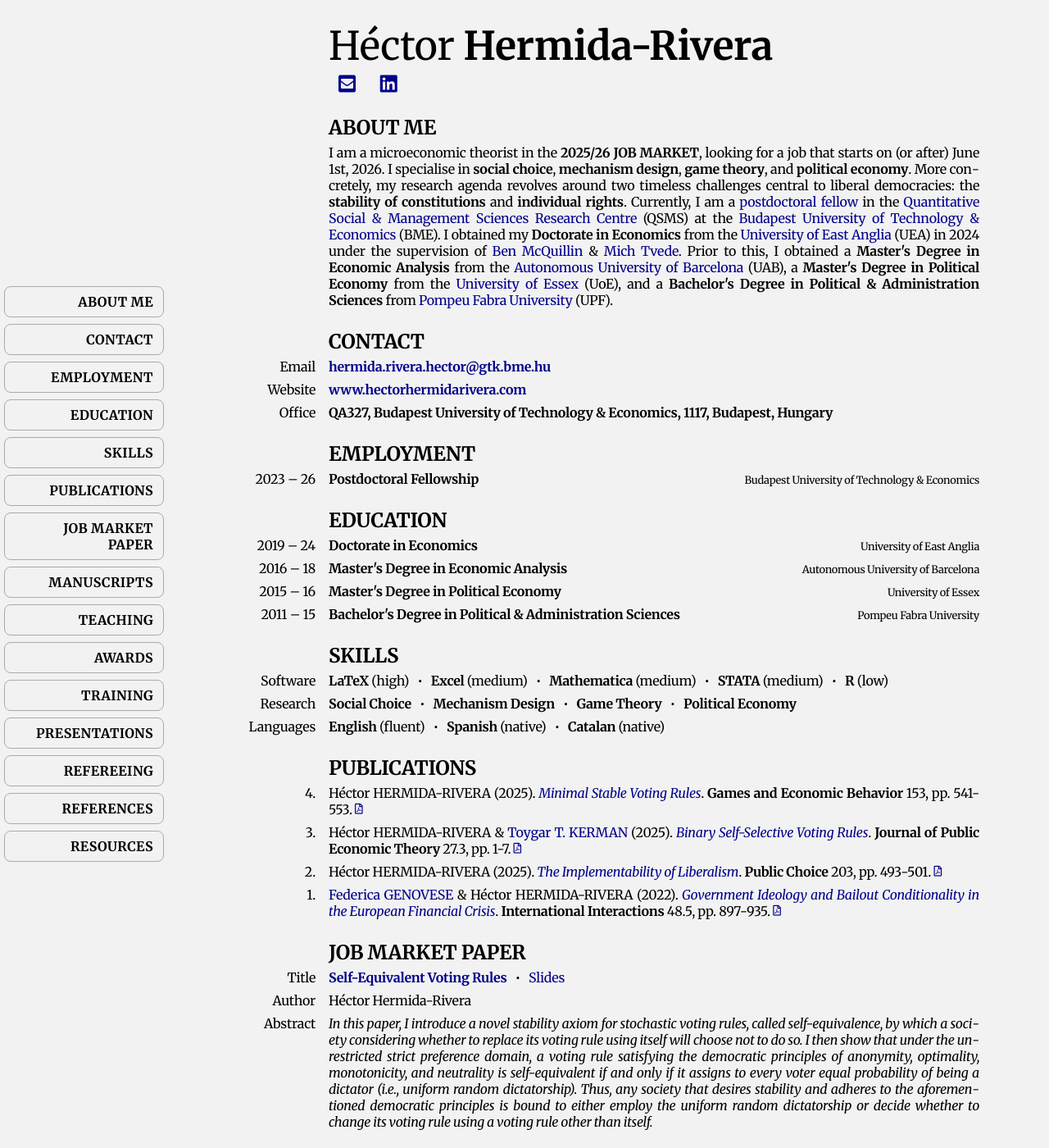
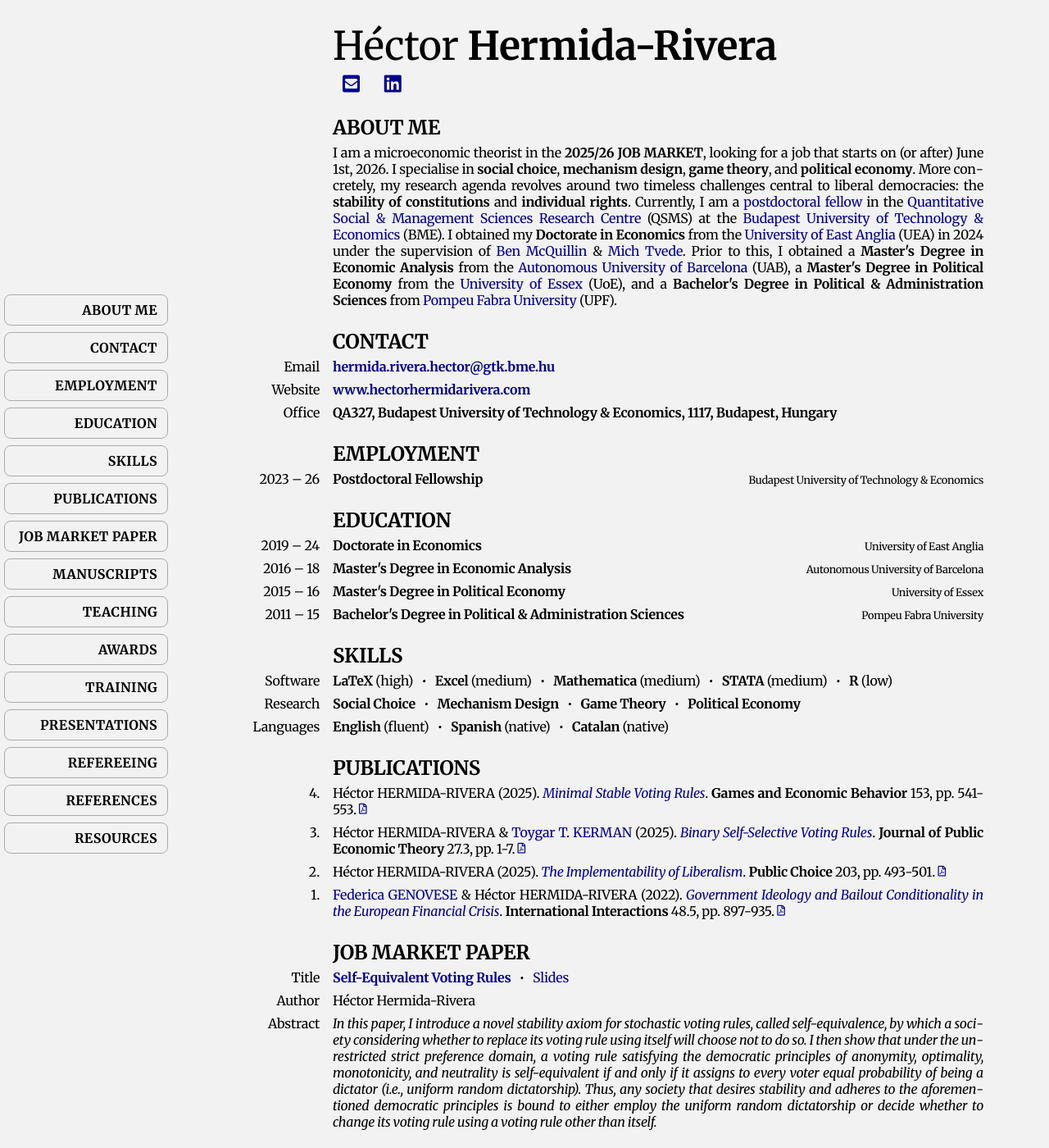
Before and after one commit to HectorHermidaRivera/hectorhermidarivera.github.io, a Jekyll site: the page built from index.md, in a window 1280 px wide and 1400 px high. Shown: the whole window at 82% size. Built offline with Jekyll 4.4.1, drawn with Linux system fonts in a browser that asks for light colours; a style sheet for code colours, icons or effects is not loaded.

Commit message:
Update style.css

```diff
--- a/assets/css/style.css
+++ b/assets/css/style.css
@@ -17,7 +17,7 @@
   top: 0;
   padding-left: 5px;
   padding-right: 5px;
-  width: 205px;
+  width: 210px;
   height: 100%;
   display: flex;
   flex-direction: column;
@@ -75,7 +75,7 @@ body {
 .content {
   max-width: 1000px;
   width: 100%;
-  margin-left: max(215px, (100vw - 1000px)/2);
+  margin-left: max(220px, (100vw - 1000px)/2);
   margin-right: max(20px, (100vw - 1000px)/2);
   padding: 0 20px 30px 20px;
   box-sizing: border-box;
```
